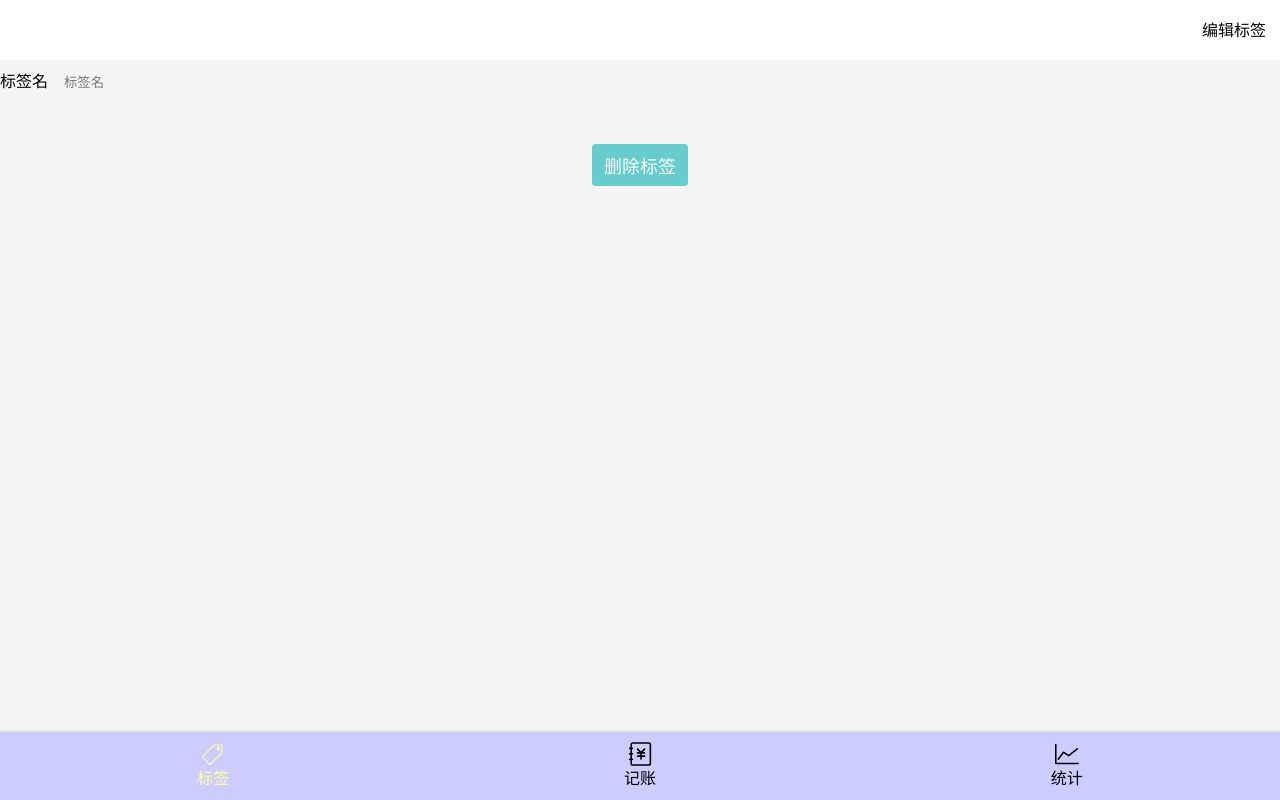
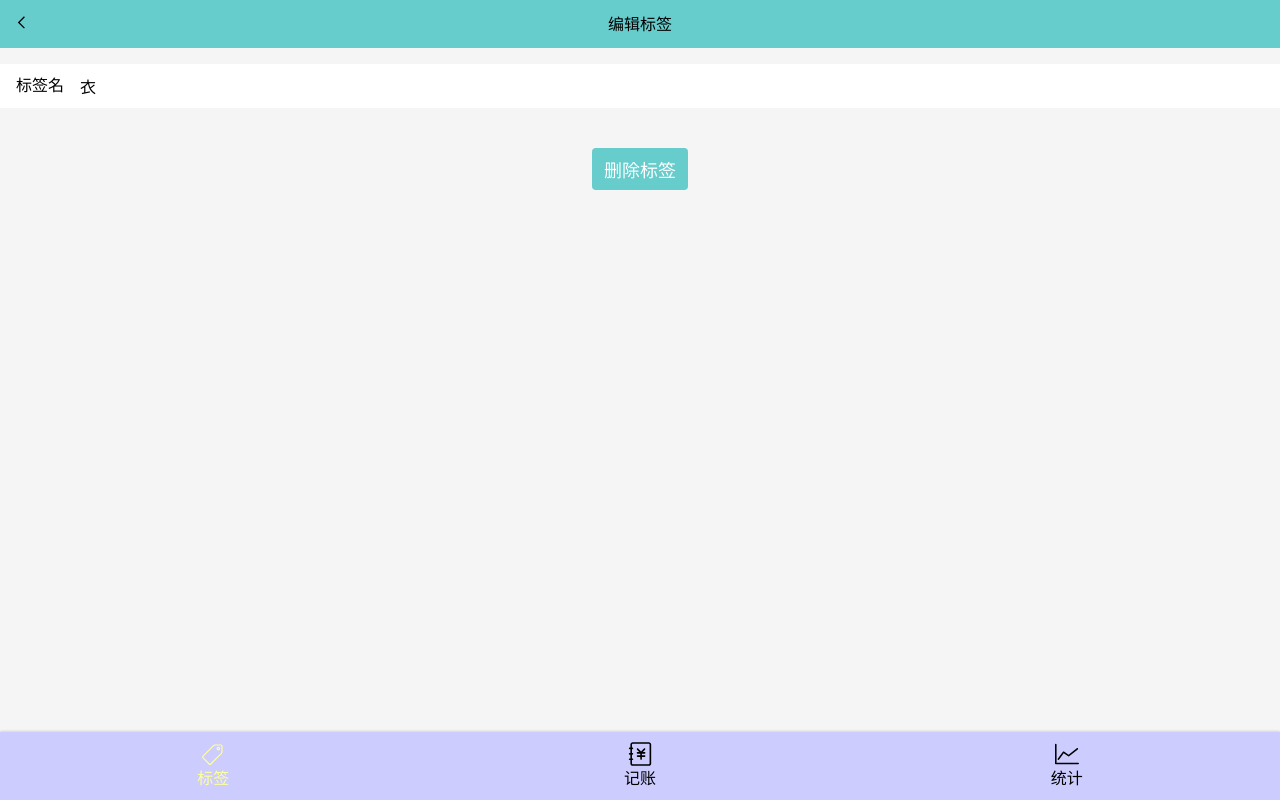
Before and after one commit to Cris-z123/book-keeping-react, a React app: page /#/tags/1 in a window 1280 px wide. Built offline with nearby package versions, Linux system fonts and the light colour scheme.

Commit message:
修改样式bug

```diff
--- a/src/index.scss
+++ b/src/index.scss
@@ -28,14 +28,16 @@ body {
     background: #f5f5f5;
 }
 .icon {
-    width: 2em;
-    height: 2em;
+    width: 1em;
+    height: 1em;
     vertical-align: -0.15em;
     fill: currentColor;
     overflow: hidden;
 }
-button {
+button, input {
     font-family: inherit;
+    font-size: inherit;
+    outline: none;
 }
 .clearfix::after {
     content: '';
--- a/src/views/Tag.tsx
+++ b/src/views/Tag.tsx
@@ -13,7 +13,19 @@ const Topbar = styled.header`
     align-items: center;
     line-height: 20px;
     padding: 14px;
+    background: #66CCCC;
+`
+const Space = styled.span`
+    width: 1em;
+    height: 1em;
+`
+const InputWrapper = styled.div`
     background: white;
+    padding: 0 16px;
+    margin-top: 16px;
+`
+const IconWrapper = styled.div`
+    transform: rotate(180deg);
 `
 
 const Center = styled.div`
@@ -35,10 +47,18 @@ const Tag: React.FC = () => {
     return (
         <Layout>
             <Topbar>
-                <Icon name="left" />
+                <IconWrapper>
+                    <Icon name="right" />
+                </IconWrapper>
                 <span>编辑标签</span>
+                <Space></Space>
             </Topbar>
-            <Input label="标签名" type="text" placeholder="标签名" />
+            <InputWrapper>
+                <Input label="标签名"
+                    type="text"
+                    placeholder="标签名"
+                    value={tag.name} />
+            </InputWrapper>
             <Center>
                 <Button>删除标签</Button>
             </Center>
--- a/src/views/money/NoteSection.tsx
+++ b/src/views/money/NoteSection.tsx
@@ -4,7 +4,7 @@ import Input from 'components/Input';
 
 const Wrapper = styled.section`
   background: #f5f5f5;
-  padding: 14 16px;
+  padding: 14px 16px;
   font-size: 14px;
 `;
 
```
